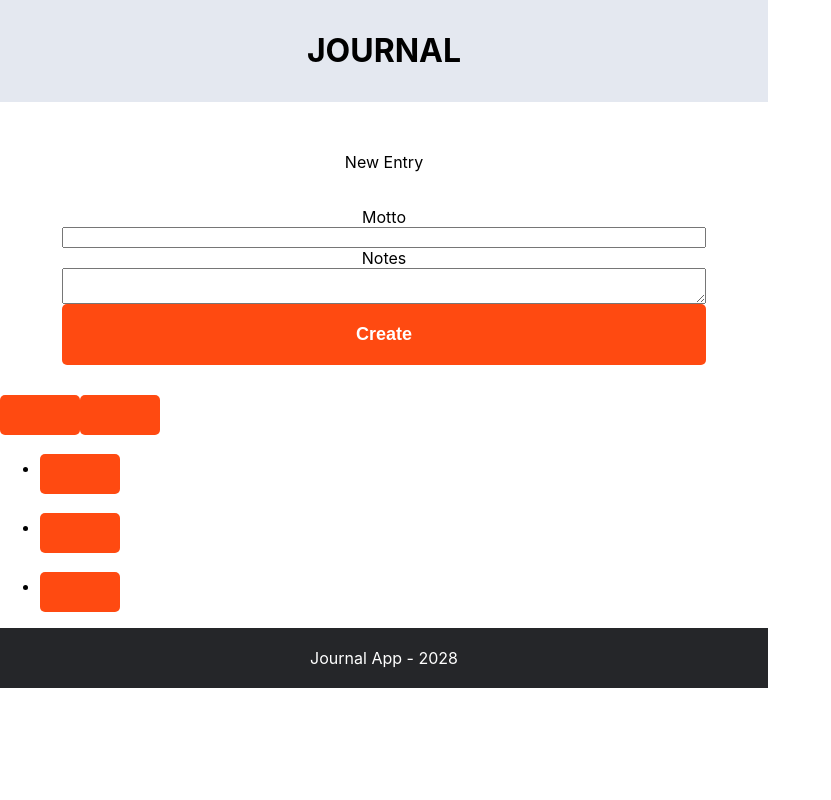
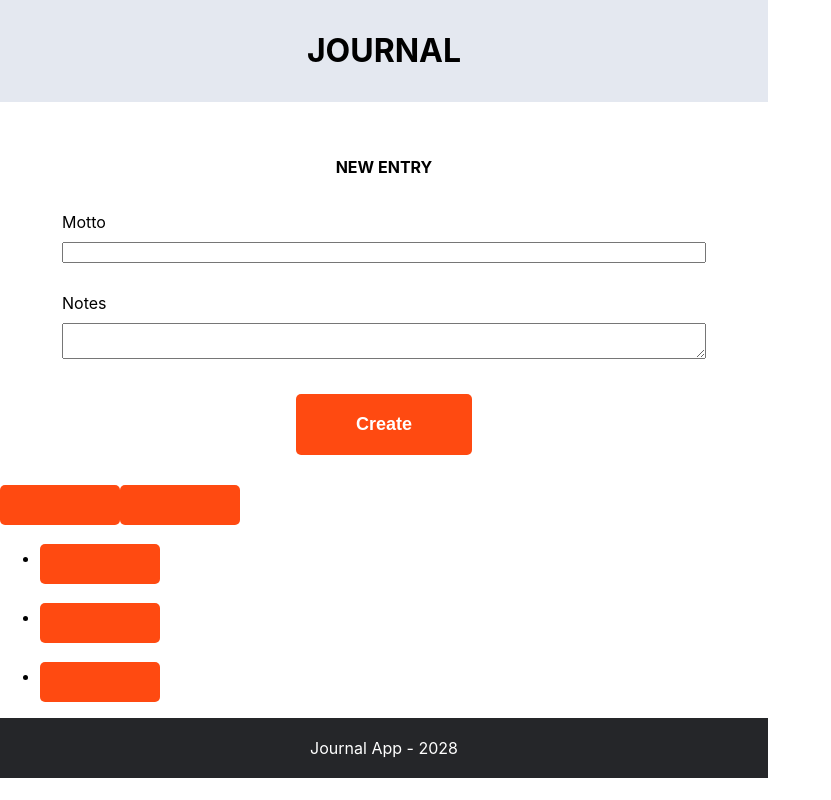
Before and after one commit to WinterIsCoding23/journal, a React (Create React App) app: page / in a window 1280 px wide. Shown: the whole page, without its empty margins (0-831 px from the left). Built offline with nearby package versions, Linux system fonts and the light colour scheme.

Commit message:
redesign button-size

```diff
--- a/src/Components/Button/Button.css
+++ b/src/Components/Button/Button.css
@@ -1,11 +1,13 @@
 button {
+    align-self: center;
     background-color:  var(--color-nemo);
     color: rgb(255, 255, 255);
-    padding: 20px 40px;
+    padding: 20px 60px;
     font-weight: bold;
     font-size: large;
     border:none;
     border-radius: 5px;
+    text-align: center;
 }
 
 button:hover {
--- a/src/Components/EntryForm/EntryForm.css
+++ b/src/Components/EntryForm/EntryForm.css
@@ -8,10 +8,22 @@ fieldset {
 }
 
 legend {
-    padding: 30px;;
+    padding-top: 35px;
+    text-transform: uppercase;
+    font-weight: bold;
 }
 
 form {
     display: flex;
     flex-direction: column;
 }
+
+label {
+    align-self: flex-start;
+    padding: 10px 0px;
+    margin-top:20px;
+}
+
+#notes {
+    margin-bottom: 35px    ;
+}
--- a/src/Components/Header/Header.css
+++ b/src/Components/Header/Header.css
@@ -3,4 +3,5 @@
     color:rgb(0, 0, 0);
     text-align: center;
     padding: 10px 0px;
+    text-transform: uppercase;
 }
```
